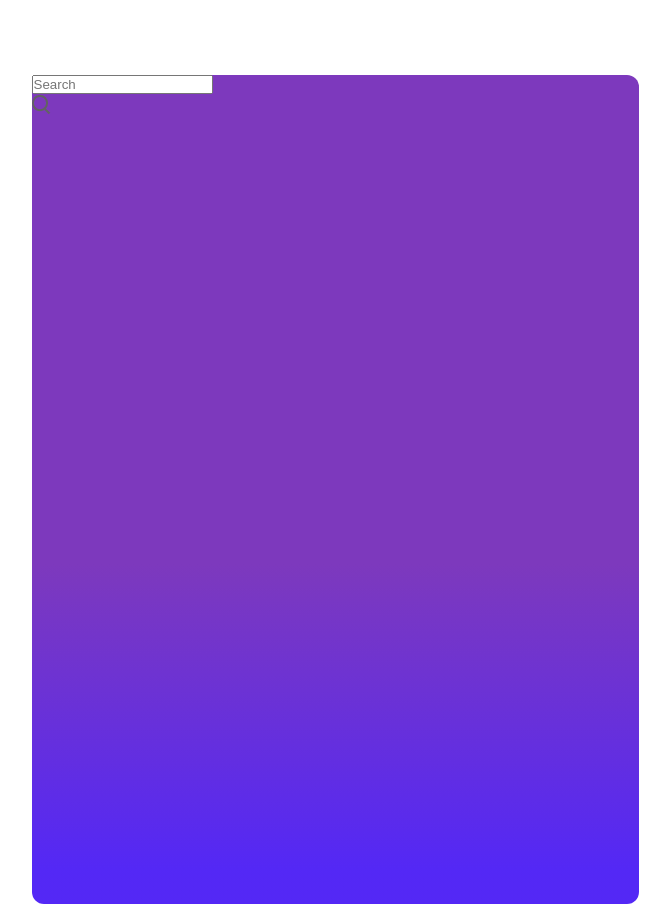
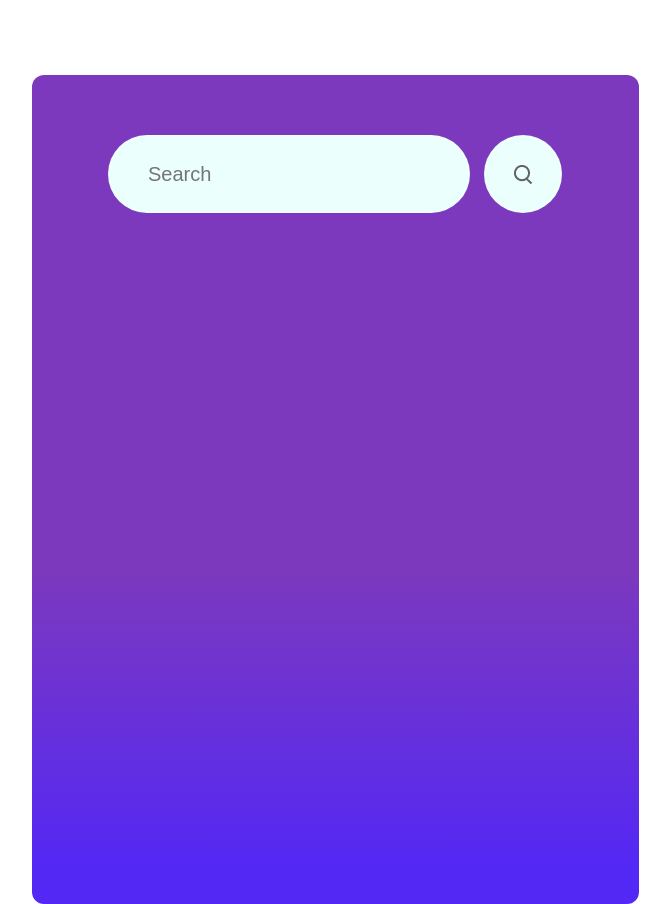
Before and after one commit to Katiasun/Weather-App, a React (Create React App) app: page / in a window 1280 px wide. Shown: the whole page, without its empty margins (305-975 px from the left). Built offline with nearby package versions, Linux system fonts and the light colour scheme.

Commit message:
add styles for class: top-bar, top bar input, search-icon

```diff
--- a/src/components/WeatherApp/WeatherApp.css
+++ b/src/components/WeatherApp/WeatherApp.css
@@ -15,3 +15,32 @@
     rgba(125, 57, 189, 1) 41%
   );
 }
+.top-bar {
+  display: flex;
+  justify-content: center;
+  gap: 14px;
+  padding-top: 60px;
+}
+.top-bar input {
+  display: flex;
+  width: 362px;
+  height: 78px;
+  background: #ebfffc;
+  border: none;
+  outline: none;
+  border-radius: 40px;
+  padding-left: 40px;
+  color: #626262;
+  font-size: 20px;
+  font-weight: 400;
+}
+.search-icon {
+  display: flex;
+  justify-content: center;
+  align-items: center;
+  width: 78px;
+  height: 78px;
+  background: #ebfffc;
+  border-radius: 40px;
+  cursor: pointer;
+}
```
